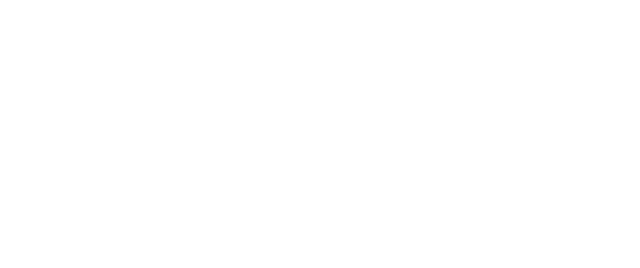
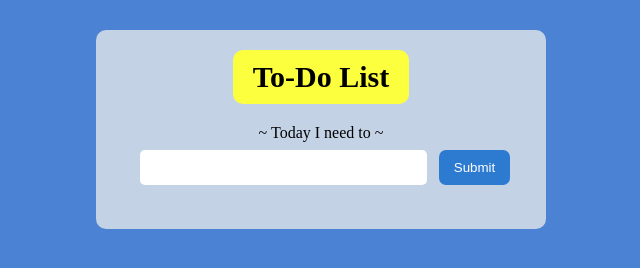
Before and after one commit to dts-kominfo-rea4b/challenge-dom-lambohopo, a website: page index.html in a window 1280 px wide. Shown: the whole page, without its empty margins (319-959 px from the left). Drawn offline with Linux system fonts and the light colour scheme.

Commit message:
Challenge DOM

```diff
--- a/index.html
+++ b/index.html
@@ -5,37 +5,104 @@
     <meta http-equiv="X-UA-Compatible" content="IE=edge" />
     <meta name="viewport" content="width=device-width, initial-scale=1.0" />
     <title>Challenge - DOM</title>
+    <style>
+      *{
+        box-sizing: border-box;
+      }
+      body{
+        background-color: #4c82d3;
+      }
+      #app{
+        background-color: rgba(238, 238, 238, 0.74);
+        text-align: center;
+        margin: 0 auto;
+        margin-top: 30px;
+        width: 450px;
+        border: none;
+        border-radius: 10px;
+        padding: 20px;
+      }
+      #todo-title {
+         font-weight: bold;
+         padding: 10px 20px;
+         background-color: #fcff3d;
+         width: fit-content;
+         margin: auto;
+         border-radius: 10px;
+         font-size: 30px;
+         margin-bottom: 20px;
+       }
+      #todo-input{
+        width: 70%;
+        height: 35px;
+        outline: none;
+        border: none;
+        border-radius: 5px;
+        margin: 8px;
+      }
+      #todo-submit{
+        height: 35px;
+        border: none;
+        background: rgb(45, 122, 209);
+        color: rgb(255, 255, 255);
+        padding: 0 15px;
+        border-radius: 7px;
+      }
+      #todo-output{
+        text-align: left;
+      }
+    </style>
   </head>
   <body>
     <div id="app">
       <!-- TODO: Buatlah sebuah header dengan id todo-title -->
+      <header id="todo-title">To-Do List</header>
       <!-- TODO: Buatlah sebuah subtitle dengan id todo-subtitle -->
+      <div id="todo-subtitle">~ Today I need to ~</div>
 
       <!-- Section: input -->
       <!-- TODO: Buatlah sebuah input bertipe text dengan id todo-input -->
+      <input type="text" name="" id="todo-input">
       <!-- TODO: Buatlah sebuah button dengan id todo-submit -->
+      <button id="todo-submit">Submit</button>
 
       <!-- Section output -->
       <!-- TODO: Buatlah sebuah <ul> dengan id todo-output -->
+        <ul id="todo-output"></ul>
     </div>
 
     <!-- ! Untuk tantangan ini, script jangan diubah ke external js yah ! -->
     <script>
       // TODO: Deklarasi variable sesuai dengan kebutuhan di sini
-      let button;
-      let input;
-      let output;
+      let button = document.getElementById('todo-submit');
+      let input = document.getElementById('todo-input');
+      let output = document.getElementById('todo-output');
 
       // TODO: Buatlah sebuah fungsi dengan nama fnClickHandler
       // Fungsi yang digunakan untuk menambahkan tulisan
       // Jangan ubah cara deklarasi fungsinya, cukup isi saja
-      function fnClickHandler(toDoItem) {}
+      function fnClickHandler(toDoItem) {
+        let li = document.createElement('li');
+        li.innerHTML = toDoItem;
+        output.append(li);
+        input.value = '';
+      }
 
       // TODO: register event onclick / addEventListener untuk button
       // akan menjalankan fungsi fnClickHandler
+      button.addEventListener('click',()=>{
+        let data = input.value;
+        fnClickHandler(data)
+      })
 
       // TODO: register event onkeypress / addEventListener untuk input
       // sehingga saat di input ditekan enter akan menjalankan fungsi fnClickHandler juga
+      input.addEventListener("keypress", function(event) {
+        if (event.key === "Enter") {
+          let data = input.value;
+          fnClickHandler(data)
+        }
+      });
     </script>
   </body>
 </html>
```
